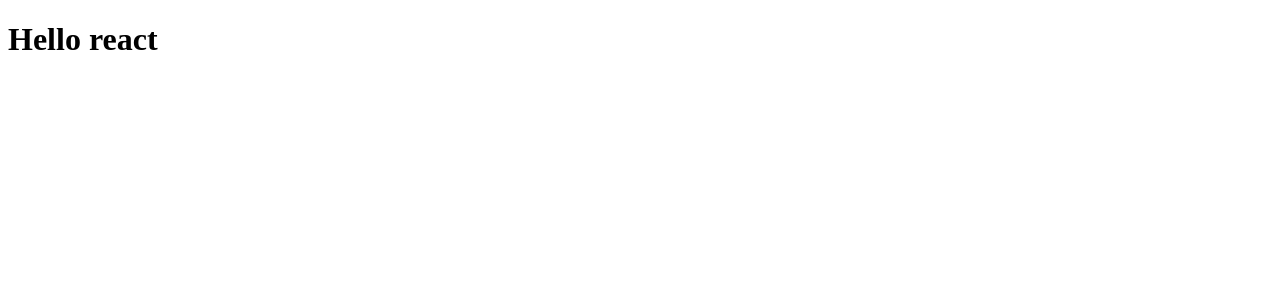
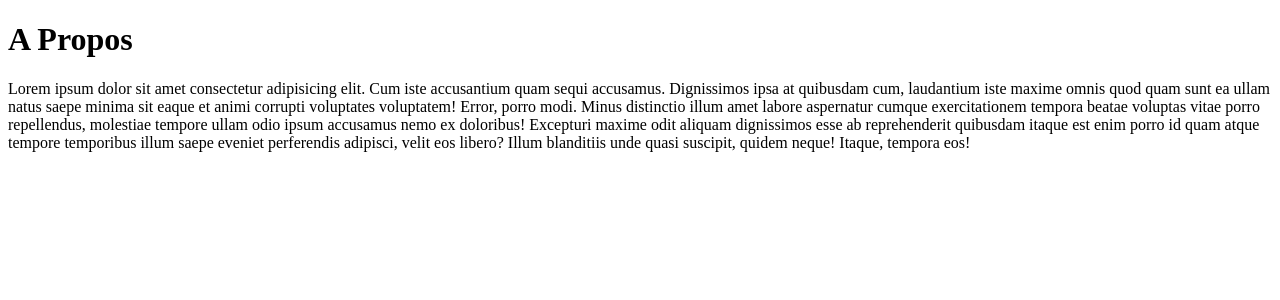
Before and after one commit to Rayane-Merzougui/My-Portfolio, a React (Create React App) app in the folder projet-nft/: page /About in a window 1280 px wide. Shown: the top 300 px of the page. Built offline with nearby package versions, Linux system fonts and the light colour scheme.

Commit message:
j'ai crée des pages

```diff
--- a/projet-nft/src/App.js
+++ b/projet-nft/src/App.js
@@ -1,10 +1,16 @@
 import React from "react";
 import { BrowserRouter, Route, Routes } from "react-router-dom";
+import Home from "./pages/Home";
+import About from "./pages/About";
 const App = () => {
   return (
-    <div>
-      <h1>Hello react</h1>
-    </div>
+    <BrowserRouter>
+      <Routes>
+        <Route path="/" element={<Home />} />
+        <Route path="/About" element={<About />} />
+        <Route path="*" element={<Home />} />
+      </Routes>
+    </BrowserRouter>
   );
 };
 
--- a/projet-nft/src/pages/About.js
+++ b/projet-nft/src/pages/About.js
@@ -4,6 +4,19 @@ const About = () => {
   return (
     <div>
       <h1>A Propos</h1>
+      <p>
+        Lorem ipsum dolor sit amet consectetur adipisicing elit. Cum iste
+        accusantium quam sequi accusamus. Dignissimos ipsa at quibusdam cum,
+        laudantium iste maxime omnis quod quam sunt ea ullam natus saepe minima
+        sit eaque et animi corrupti voluptates voluptatem! Error, porro modi.
+        Minus distinctio illum amet labore aspernatur cumque exercitationem
+        tempora beatae voluptas vitae porro repellendus, molestiae tempore ullam
+        odio ipsum accusamus nemo ex doloribus! Excepturi maxime odit aliquam
+        dignissimos esse ab reprehenderit quibusdam itaque est enim porro id
+        quam atque tempore temporibus illum saepe eveniet perferendis adipisci,
+        velit eos libero? Illum blanditiis unde quasi suscipit, quidem neque!
+        Itaque, tempora eos!
+      </p>
     </div>
   );
 };
```
